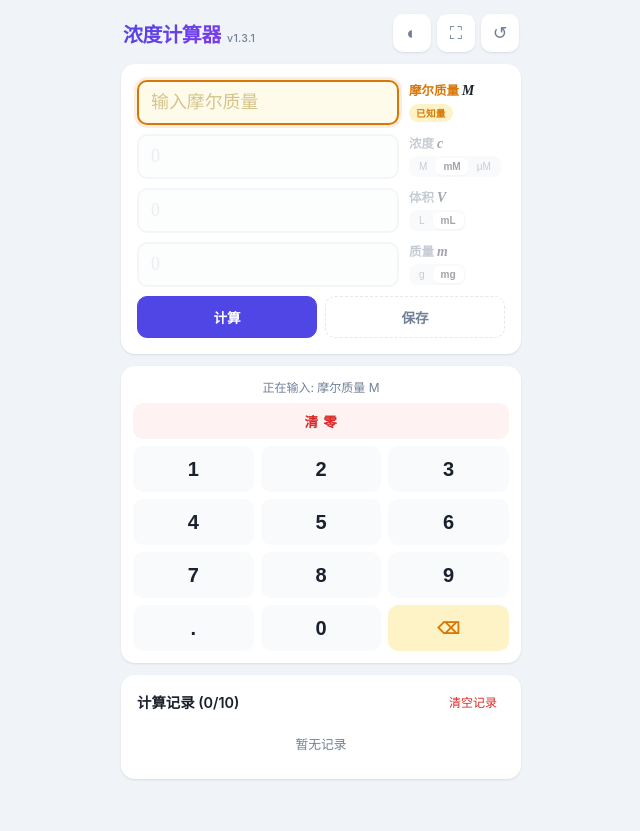
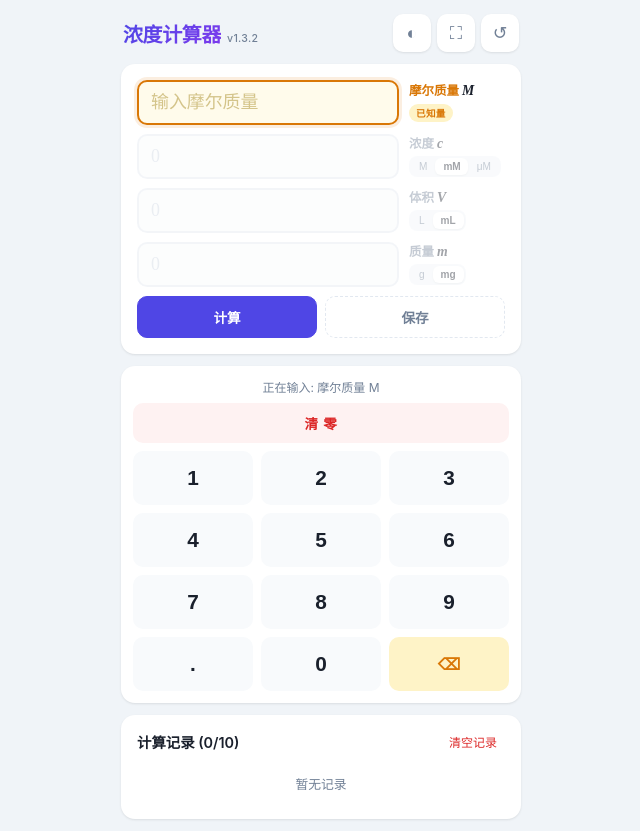
Before and after one commit to lzhiheng023-cpu/BioCal, a website: page index.html in a window 1280 px wide. Shown: the whole page, without its empty margins (319-959 px from the left). Before the commit the page ends 800 px from the top, so only its background shows below. Drawn offline with Linux system fonts and the light colour scheme.

Commit message:
style: 加大键盘按键高度至 54px，增大触控面积 (v1.3.2)
- 数字键高度 46px -> 54px，字号 1.25rem -> 1.3rem
- 清零键 36px -> 40px，键间距 7px -> 8px
- 390x844 下键盘底部 703px，仍完整位于首屏

```diff
--- a/index.html
+++ b/index.html
@@ -35,7 +35,7 @@
   <header class="header">
     <div class="title-wrap">
       <h1>浓度计算器</h1>
-      <span class="app-version">v1.3.1</span>
+      <span class="app-version">v1.3.2</span>
     </div>
     <div class="header-actions">
       <button class="icon-btn" id="btn-theme" type="button" title="主题：跟随系统" aria-label="主题：跟随系统">◐</button>
--- a/package.json
+++ b/package.json
@@ -1,6 +1,6 @@
 {
   "name": "biocal",
-  "version": "1.3.1",
+  "version": "1.3.2",
   "private": true,
   "description": "面向有机合成实验的移动端化学浓度计算器（PWA，零依赖）",
   "scripts": {
--- a/styles.css
+++ b/styles.css
@@ -223,9 +223,9 @@ body {
 .keypad-hint { text-align: center; font-size: .75rem; color: var(--text2); margin-bottom: 8px; min-height: 16px; }
 .keypad-hint.warn { color: var(--danger); }
 .keypad-hint.ok { color: var(--success); }
-.keypad { display: grid; grid-template-columns: repeat(3, 1fr); gap: 7px; }
+.keypad { display: grid; grid-template-columns: repeat(3, 1fr); gap: 8px; }
 .keypad button {
-  height: 46px; border: none; border-radius: 10px; font-size: 1.25rem;
+  height: 54px; border: none; border-radius: 10px; font-size: 1.3rem;
   font-weight: 600; cursor: pointer; background: var(--key-bg); color: var(--text);
   transition: all .1s; display: flex; align-items: center; justify-content: center;
   -webkit-tap-highlight-color: transparent;
@@ -233,7 +233,7 @@ body {
 .keypad button:active { background: var(--key-active); transform: scale(.94); }
 .keypad .key-del { background: var(--del-bg); color: var(--del-color); font-size: 1rem; }
 .keypad .key-clear {
-  grid-column: 1 / -1; height: 36px; font-size: .85rem; font-weight: 600;
+  grid-column: 1 / -1; height: 40px; font-size: .85rem; font-weight: 600;
   background: var(--dan-light); color: var(--danger); letter-spacing: .05em;
 }
 
--- a/sw.js
+++ b/sw.js
@@ -8,7 +8,7 @@
 
 'use strict';
 
-const VERSION = 'v10';
+const VERSION = 'v11';
 const CACHE = 'chemcalc-' + VERSION;
 
 const PRECACHE = [
```
